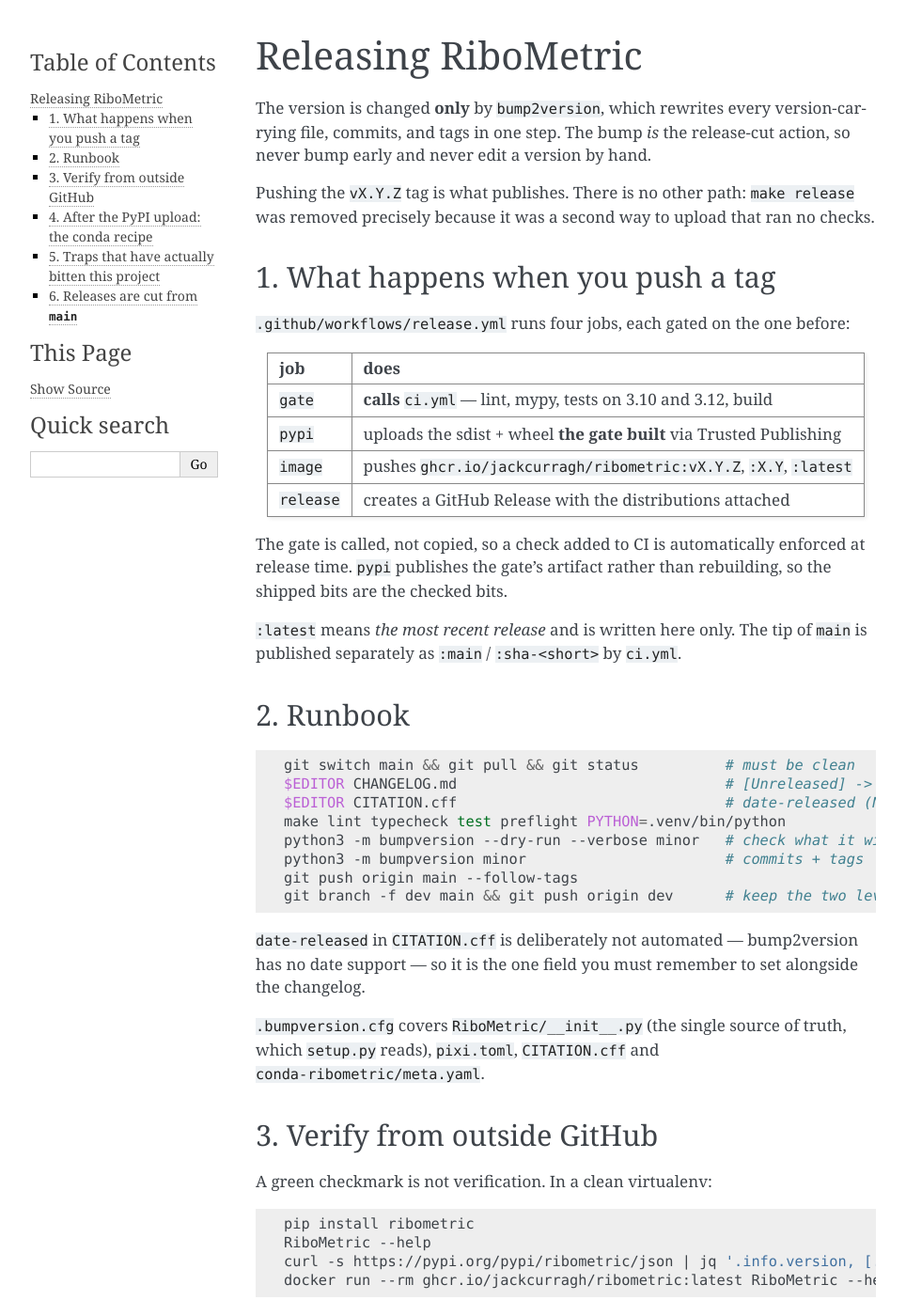
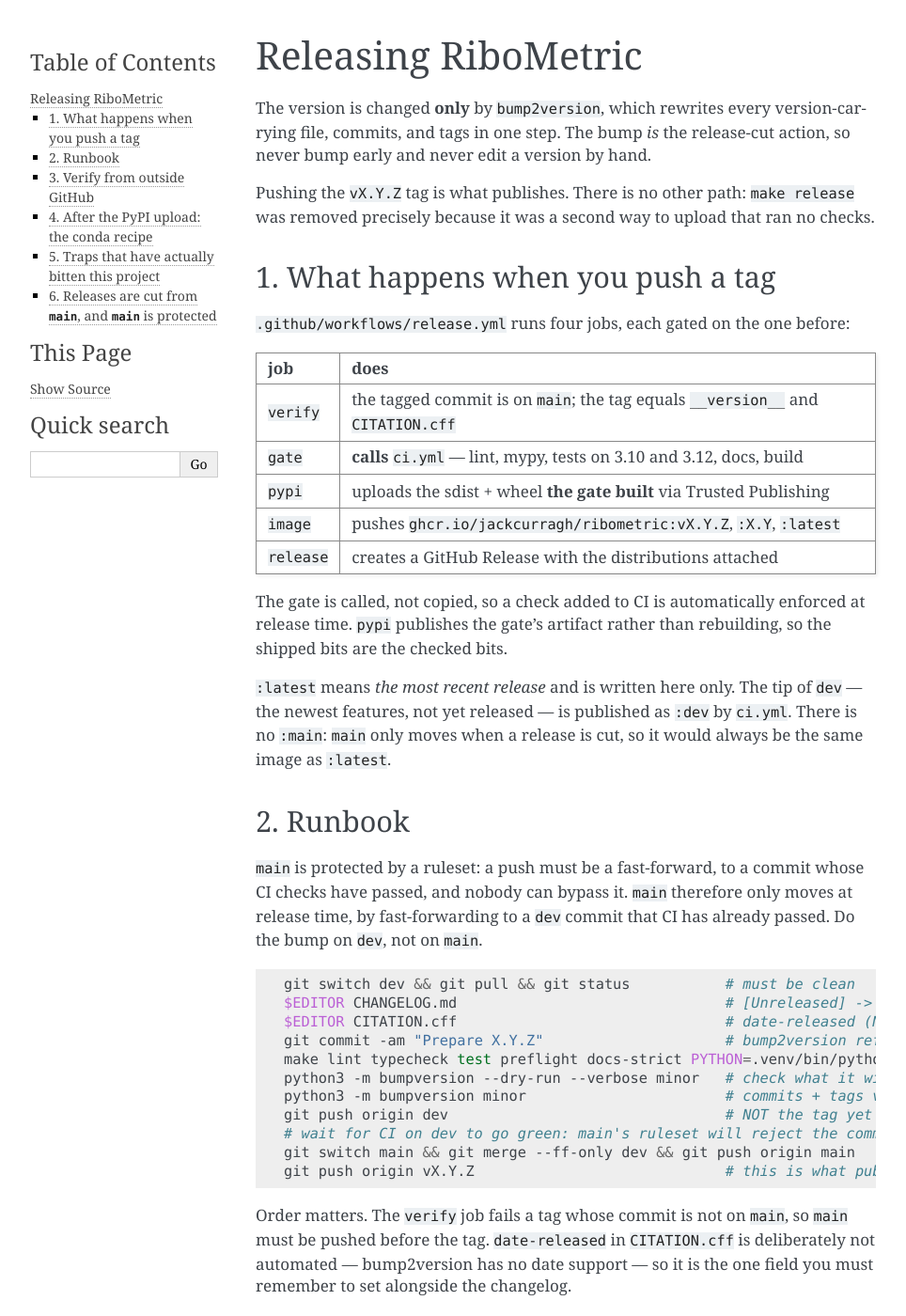
Before and after one commit to JackCurragh/RiboMetric, a Sphinx documentation site: the page built from docs/RELEASE.md, in a window 1280 px wide and 1400 px high. Shown: the whole window at 94% size, without its empty margins (148-1112 px from the left). Built offline with Sphinx 7.4.7, drawn with Linux system fonts in a browser that asks for light colours; pages that are not in the unit, such as notebooks, are missing from menus; some of the changed text lies outside the part shown.

Commit message:
Tag :dev for unreleased work, verify release tags, and protect main
Three changes that make the release path hold by construction rather than by
remembering to follow it.

Container tags. ci.yml published `:main` and `:sha-<short>` from every push to
main, and release.yml published `:latest` from every tag. With main only
moving at release time, `:main` was always the same image as `:latest` -- two
names for one thing. The image job now runs on pushes to dev and publishes
`:dev`, the tag that actually carries something `:latest` does not: the newest
unreleased features. The per-commit `:sha-` tags are dropped; release images
are still pinnable as `:vX.Y.Z` and `:X.Y`, and every image records its
revision in its OCI labels.

Release verification. A new `verify` job runs before the gate and fails the
release if the tagged commit is not on main -- v1.4.1-v1.4.3 were tagged on a
side branch CI never watched -- or if the tag disagrees with
RiboMetric/__init__.py or CITATION.cff, since the tag triggers the publish but
the version PyPI records comes from the package. Checked against the real
files: v1.4.3 passes; a v2.0.0 tag on the current tree is rejected.

Protection. main now has a ruleset (applied separately, via the API) requiring
all six CI checks to have passed on a commit before main can move to it, and
forbidding force-pushes and deletion, with no bypass. docs/RELEASE.md's
runbook is rewritten around it: bump on dev, push dev, let CI pass,
fast-forward main, push main, then push the tag -- in that order, because
verify rejects a tag that is not yet on main. The old runbook also edited the
changelog and then ran bump2version on a dirty tree, which bump2version
refuses; the changelog is now committed first.

````diff
--- a/CONTRIBUTING.rst
+++ b/CONTRIBUTING.rst
@@ -56,7 +56,11 @@
 all-RiboSeq tools:
 
 * **Branches.** ``main`` holds releases and is what releases are cut from;
-  ``dev`` is integration. Work on a ``feat/*`` or ``fix/*`` branch off ``dev``.
+  ``dev`` is integration. Work on a ``feat/*`` or ``fix/*`` branch off ``dev``
+  and merge it into ``dev``. ``main`` only moves when a release is cut, by
+  fast-forwarding to a ``dev`` commit whose CI has passed; it is protected, so
+  a push that is not a fast-forward, or that points at a commit without green
+  checks, is rejected.
   There is no limit on how many branches exist, but a branch carrying commits
   that are not on ``main`` is unlanded work, not clutter -- land it or say
   explicitly that it is abandoned.
--- a/docs/RELEASE.md
+++ b/docs/RELEASE.md
@@ -14,7 +14,8 @@
 
 | job | does |
 |---|---|
-| `gate` | **calls** `ci.yml` — lint, mypy, tests on 3.10 and 3.12, build |
+| `verify` | the tagged commit is on `main`; the tag equals `__version__` and `CITATION.cff` |
+| `gate` | **calls** `ci.yml` — lint, mypy, tests on 3.10 and 3.12, docs, build |
 | `pypi` | uploads the sdist + wheel **the gate built** via Trusted Publishing |
 | `image` | pushes `ghcr.io/jackcurragh/ribometric:vX.Y.Z`, `:X.Y`, `:latest` |
 | `release` | creates a GitHub Release with the distributions attached |
@@ -24,24 +25,35 @@
 rebuilding, so the shipped bits are the checked bits.
 
 `:latest` means *the most recent release* and is written here only. The tip of
-`main` is published separately as `:main` / `:sha-<short>` by `ci.yml`.
+`dev` — the newest features, not yet released — is published as `:dev` by
+`ci.yml`. There is no `:main`: `main` only moves when a release is cut, so it
+would always be the same image as `:latest`.
 
 ## 2. Runbook
 
+`main` is protected by a ruleset: a push must be a fast-forward, to a commit
+whose CI checks have passed, and nobody can bypass it. `main` therefore only
+moves at release time, by fast-forwarding to a `dev` commit that CI has already
+passed. Do the bump on `dev`, not on `main`.
+
 ```bash
-git switch main && git pull && git status          # must be clean
+git switch dev && git pull && git status           # must be clean
 $EDITOR CHANGELOG.md                               # [Unreleased] -> [X.Y.Z], set the date
 $EDITOR CITATION.cff                               # date-released (NOT automated)
-make lint typecheck test preflight PYTHON=.venv/bin/python
+git commit -am "Prepare X.Y.Z"                     # bump2version refuses a dirty tree
+make lint typecheck test preflight docs-strict PYTHON=.venv/bin/python
 python3 -m bumpversion --dry-run --verbose minor   # check what it will rewrite
-python3 -m bumpversion minor                       # commits + tags
-git push origin main --follow-tags
-git branch -f dev main && git push origin dev      # keep the two level
+python3 -m bumpversion minor                       # commits + tags vX.Y.Z, locally
+git push origin dev                                # NOT the tag yet
+# wait for CI on dev to go green: main's ruleset will reject the commit until then
+git switch main && git merge --ff-only dev && git push origin main
+git push origin vX.Y.Z                             # this is what publishes
 ```
 
-`date-released` in `CITATION.cff` is deliberately not automated —
-bump2version has no date support — so it is the one field you must remember to
-set alongside the changelog.
+Order matters. The `verify` job fails a tag whose commit is not on `main`, so
+`main` must be pushed before the tag. `date-released` in `CITATION.cff` is
+deliberately not automated — bump2version has no date support — so it is the
+one field you must remember to set alongside the changelog.
 
 `.bumpversion.cfg` covers `RiboMetric/__init__.py` (the single source of truth,
 which `setup.py` reads), `pixi.toml`, `CITATION.cff` and
@@ -56,6 +68,7 @@
 RiboMetric --help
 curl -s https://pypi.org/pypi/ribometric/json | jq '.info.version, [.urls[].filename]'
 docker run --rm ghcr.io/jackcurragh/ribometric:latest RiboMetric --help
+docker run --rm ghcr.io/jackcurragh/ribometric:vX.Y.Z RiboMetric --version
 ```
 
 ## 4. After the PyPI upload: the conda recipe
@@ -107,9 +120,18 @@
 the entire run as `startup_failure` with zero jobs and a message naming neither
 the job nor the permission — even though that job never runs on a tag.
 
-## 6. Releases are cut from `main`
+## 6. Releases are cut from `main`, and `main` is protected
 
-v1.4.1 through v1.4.3 were cut from `release/v1.3.0`, which `ci.yml` does not
-watch, so the gate never ran on a single released commit and v1.4.3 shipped
-with type and lint errors. `main` and `dev` were levelled on 2026-09-07. Cut
-from `main`.
+v1.4.1 through v1.4.3 were cut from `release/v1.3.0`, which `ci.yml` did not
+watch, so the gate never ran on a single released commit and v1.4.3 shipped with
+type and lint errors. Three things now make that structurally impossible rather
+than a matter of discipline:
+
+- the `main` ruleset requires every CI check to have passed on a commit before
+  `main` can point at it, and forbids force-pushes and deletion;
+- `release.yml`'s `verify` job refuses a tag whose commit is not on `main`;
+- the same job refuses a tag that disagrees with `__version__` or
+  `CITATION.cff`, so a hand-made tag cannot publish a version it does not name.
+
+If a CI outage ever blocks an urgent release, the ruleset can be switched off
+under Settings → Rules, and should be switched back on immediately afterwards.
````
Also changed, not shown: CHANGELOG.md (+14 -0 lines), 2 other files.
